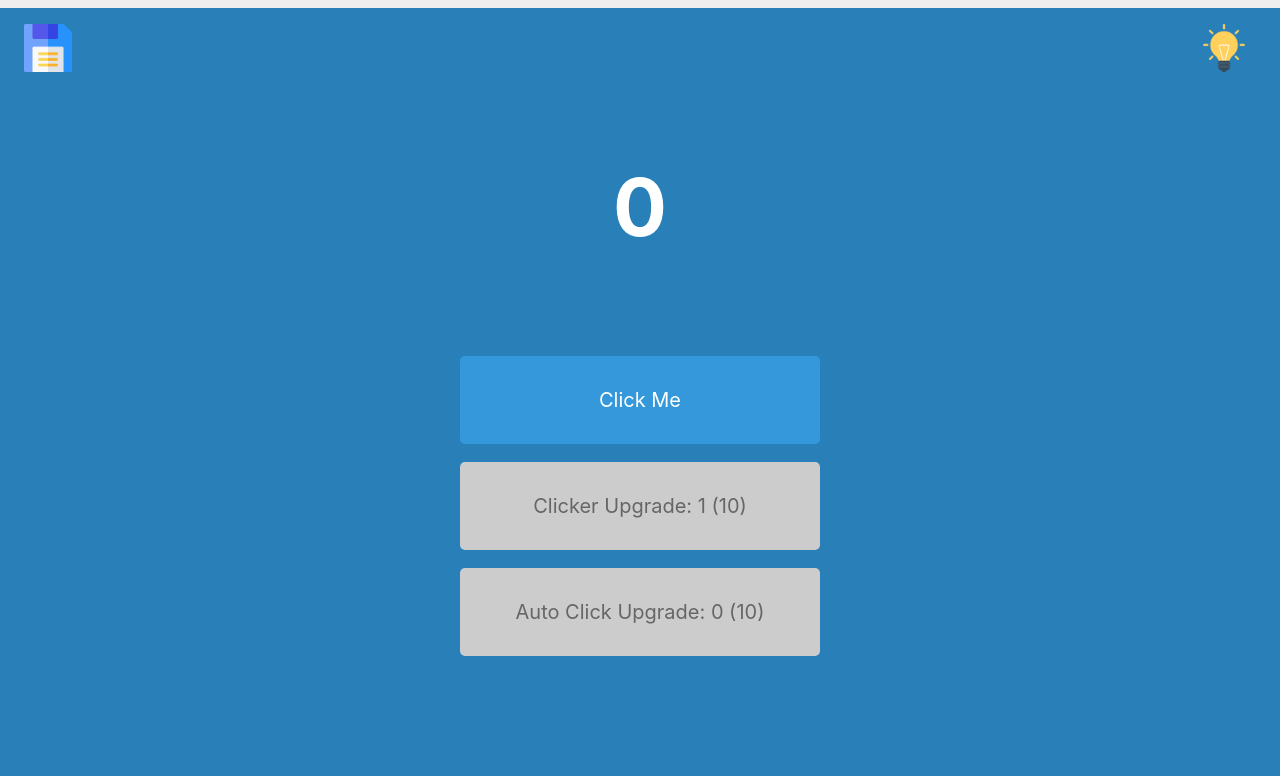
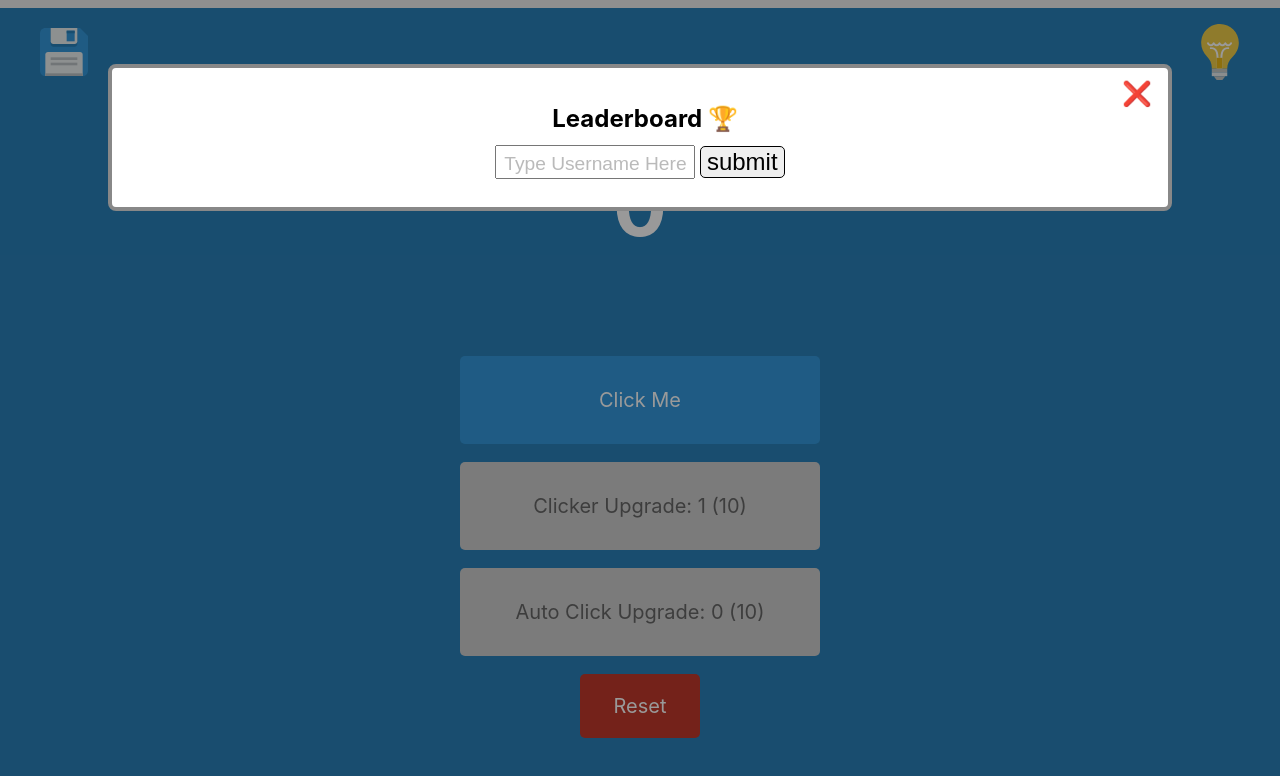
Before and after one commit to DuffyAdams/myPortfolioWebsite, a website: page clickerProject/clicker.html in a window 1280 px wide. Drawn offline with Linux system fonts and the light colour scheme; no server answers.

Commit message:
- added reset button

```diff
--- a/clickerProject/clicker.html
+++ b/clickerProject/clicker.html
@@ -17,21 +17,23 @@
     <input
       class="lightbulbNav"
       type="image"
-      src="lightbulb-on.png"
+      src="lightbulb-on.svg"
       id="lightmode"
     />
 
     <!-- THE MODAL -->
 
     <!-- Trigger/Open The Modal -->
-    <input class="saveNav" type="image" src="saveIcon.png" id="myBtn"></button>
+    <input class="saveNav" type="image" src="saveIcon.svg" id="myBtn"></button>
 
     <!-- The Modal -->
     <div id="myModal" class="modal">
       <!-- Modal content -->
       <div class="modal-content">
-        <span class="close">&times;</span>
-        <label class="modalHeader"> Leaderboard 🏆</label>
+        <br>
+        <span class="close">❌</span>
+        <label class="modalHeader">Leaderboard 🏆</label>
+        <br>
         <input class ="usernameBox" type="text" id="username" placeholder="Type Username Here" required maxlength="12"/>
         <button class="saveButton" onclick="saveGame()" id="saveGame">
           submit
@@ -73,6 +75,14 @@
         id="passiveUpgrade"
       >
         Auto Click Upgrade (10)
+      </button>
+      <br /><br />
+      <button
+        class="button_container"
+        onclick="Reset()"
+        style="width:15vh;height:8vh;font-size:2.5vh;background-color: #c0392b;"
+      >
+        Reset
       </button>
     </div>
 
--- a/clickerProject/clicker.js
+++ b/clickerProject/clicker.js
@@ -55,6 +55,9 @@ if (
   check_count();
   myInterval = setInterval(update, timeSpeed);
 
+  function Reset(){
+  startGame();
+  }
   function displayButtons() {
     convertCount = nFormatter(count, 2);
     upgradeCost = round5(upgradeCost);
@@ -363,6 +366,9 @@ if (
     x = 0;
     autoClickPower = 0;
   }
+  function Reset(){
+    startGame();
+    }
   startGame();
   load();
   displayButtons();
--- a/clickerProject/dark-styles.css
+++ b/clickerProject/dark-styles.css
@@ -6,13 +6,8 @@ html {
   touch-action: manipulation;
 }
 
-.saveGame {
-  float: left;
-  width: 15vh;
-
- }
  .lightbulbNav {
-  height: 6vh;
+  height: 7vh;
   float: right;
   margin-right: 3vh;
   margin-top: 2vh;
@@ -21,10 +16,10 @@ html {
   filter: grayscale(100%);
 }
 .saveNav {
-  height: 6vh;
+  height: 8vh;
   float: left;
-  margin-left: 2vh;
-  margin-top: 2vh;
+  margin-left: 3vh;
+  margin-top: 1.5vh;
   touch-action: manipulation;
   -webkit-filter: grayscale(100%);
   filter: grayscale(100%);
@@ -159,7 +154,11 @@ body {
 /* The Modal (background) */
 .modalHeader{
   font-size: 3vh;
+  padding-left: 5vh;
+  font-family: -apple-system, BlinkMacSystemFont, "Segoe UI", Roboto, Oxygen,
+  Ubuntu, Cantarell, "Open Sans", "Helvetica Neue", sans-serif;
 }
+
 .save {
   margin-left: 3vh;
   margin-top: 2vh;
@@ -225,15 +224,19 @@ body {
 }
 .highscores {
   font-size: 2.5vh;
-  padding: .5vh;
+  padding: 1.5vh;
+  overflow: hidden;
+  text-align:start;
 }
+
 hr.dashed {
-  border:none;
-  border-top:.5vh dashed rgb(156, 156, 156);
-  color:#fff;
-  background-color:#fff;
+  border: none;
+  border-top: 0.5vh dashed rgb(156, 156, 156);
+  color: #fff;
+  background-color: #fff;
   height:.1vh;
-  width:50%;
+  width: 100%;
+
 }
 #progress {
   position: fixed;
--- a/clickerProject/styles.css
+++ b/clickerProject/styles.css
@@ -7,23 +7,23 @@ html {
   touch-action: manipulation;
 }
 
-
 .saveGame {
   float: left;
-  width: 15vh;
+  width: 18vw;
+
 }
 .lightbulbNav {
-  height: 6vh;
+  height: 7vh;
   float: right;
   margin-right: 3vh;
   margin-top: 2vh;
   touch-action: manipulation;
 }
 .saveNav {
-  height: 6vh;
+  height: 8vh;
   float: left;
-  margin-left: 2vh;
-  margin-top: 2vh;
+  margin-left: 3vh;
+  margin-top: 1.5vh;
   touch-action: manipulation;
 }
 
@@ -63,6 +63,13 @@ body {
   font-family: -apple-system, BlinkMacSystemFont, "Segoe UI", Roboto, Oxygen,
     Ubuntu, Cantarell, "Open Sans", "Helvetica Neue", sans-serif;
   touch-action: manipulation;
+
+}
+.button_container:hover {
+  width: 45vh; /* Set a width if needed */
+  height: 11vh;
+
+
 }
 .button_container[disabled] {
   background-color: #cccccc;
@@ -73,7 +80,7 @@ body {
 
 
 /* WONT SHOW ON MOBILE DEVICES */
-@media screen and (min-width: 700px) {
+@media screen and (min-width: 500px) {
   .saveButton[disabled] {
     background-color: #cccccc;
     color: #666666;
@@ -98,14 +105,14 @@ body {
     transform: scale(0.93);
   }
   .saveNav:hover {
-    -webkit-transform: scale(1.03);
-    -ms-transform: scale(1.03);
-    transform: scale(1.03);
+    -webkit-transform: scale(1.05);
+    -ms-transform: scale(1.05);
+    transform: scale(1.05);
   }
   .lightbulbNav:hover {
-    -webkit-transform: scale(1.03);
-    -ms-transform: scale(1.03);
-    transform: scale(1.03);
+    -webkit-transform: scale(1.05);
+    -ms-transform: scale(1.05);
+    transform: scale(1.05);
   }
   .saveNav:active {
     -webkit-transform: scale(0.96);
@@ -146,6 +153,7 @@ label {
   margin-top: 1.5vh;
   box-sizing: border-box;
   font-size: 3vh;
+  max-width: 25vh;
 }
 ::placeholder { /* Chrome, Firefox, Opera, Safari 10.1+ */
   color: rgba(134, 134, 134, 0.568);
@@ -164,6 +172,9 @@ label {
 /* The Modal (background) */
 .modalHeader{
   font-size: 3vh;
+  padding-left: 5vh;
+  font-family: -apple-system, BlinkMacSystemFont, "Segoe UI", Roboto, Oxygen,
+  Ubuntu, Cantarell, "Open Sans", "Helvetica Neue", sans-serif;
 }
 
 
@@ -185,23 +196,23 @@ label {
 .modal {
   font-family: -apple-system, BlinkMacSystemFont, "Segoe UI", Roboto, Oxygen,
     Ubuntu, Cantarell, "Open Sans", "Helvetica Neue", sans-serif;
-  display: none; /* Hidden by default */
   position: fixed; /* Stay in place */
   z-index: 1; /* Sit on top */
   left: 0;
   top: 0;
   width: 100%; /* Full width */
   height: 100%; /* Full height */
-  overflow: auto; /* Enable scroll if needed */
+  overflow: hidden; /* Enable scroll if needed */
   background-color: rgb(0, 0, 0); /* Fallback color */
   background-color: rgba(0, 0, 0, 0.4); /* Black w/ opacity */
+
 }
 
 /* Modal Content/Box */
 .modal-content {
   font-family: -apple-system, BlinkMacSystemFont, "Segoe UI", Roboto, Oxygen,
     Ubuntu, Cantarell, "Open Sans", "Helvetica Neue", sans-serif;
-  background-color: #fefefe;
+  background-color: #ffffff;
   margin: 5% auto; /* 15% from the top and centered */
   padding: 2vh;
   border: 4px solid #888;
@@ -215,7 +226,7 @@ label {
   float: right;
   font-size: 3vh;
   font-weight: bold;
-  margin-top: -20px;
+  margin-top: -25px;
 }
 
 .close:hover,
@@ -223,18 +234,14 @@ label {
   color: black;
   cursor: pointer;
 }
-
-.highscores {
-  font-size: 2.5vh;
-  padding: 0.5vh;
-}
 hr.dashed {
   border: none;
   border-top: 0.5vh dashed rgb(156, 156, 156);
   color: #fff;
   background-color: #fff;
-  height: 0.1vh;
-  width: 50%;
+  height:.1vh;
+  width: 100%;
+
 }
 #progress {
   position: fixed;
```
Also changed, not shown: clickerProject/lightbulb-on.svg (added), clickerProject/saveIcon.svg (added).
